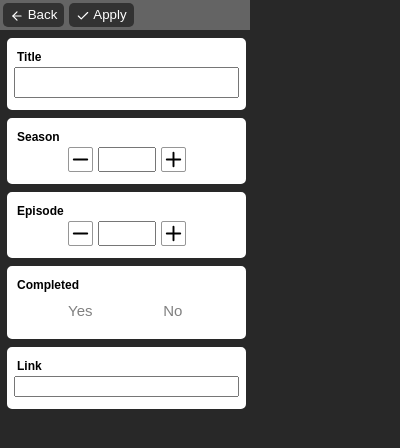
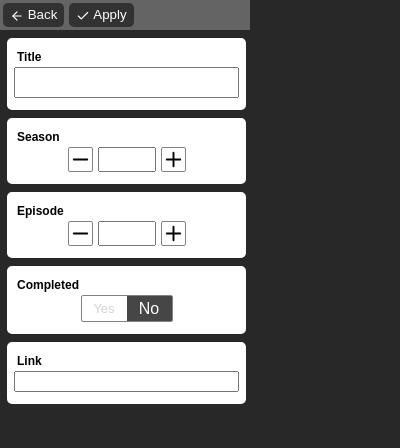
Before and after one commit to spozer/episode-tracker, a browser extension: page popup/edit-form.html in a window 400 px wide. Drawn offline with Linux system fonts and the light colour scheme.

Commit message:
added switch design for completed tag in edit-form

```diff
--- a/popup/edit-form.html
+++ b/popup/edit-form.html
@@ -55,10 +55,10 @@
             </div>
             <div class="series-data-point">
                 <label>Completed</label>
-                <div class="completed-check">
+                <div class="switch switch-right" id="completed-switch">
                     <input type="radio" id="completed-yes" name="completed" value="true">
                     <label for="completed-yes">Yes</label>
-                    <input type="radio" id="completed-no" name="completed" value="false">
+                    <input type="radio" id="completed-no" name="completed" value="false" checked="checked">
                     <label for="completed-no">No</label>
                 </div>
             </div>
--- a/popup/scripts/edit-form.js
+++ b/popup/scripts/edit-form.js
@@ -11,6 +11,7 @@ const episodeIncButton = document.getElementById("episode-inc-button")
 const titleInput = document.getElementById("title-input")
 const seasonInput = document.getElementById("season-input")
 const episodeInput = document.getElementById("episode-input")
+const completedSwitch = document.getElementById("completed-switch")
 const completedInputYes = document.getElementById("completed-yes")
 const completedInputNo = document.getElementById("completed-no")
 const linkInput = document.getElementById("link-input")
@@ -41,6 +42,16 @@ function init() {
   seasonInput.onwheel = () => { return false }
   episodeInput.onwheel = () => { return false }
 
+  completedInputYes.onclick = () => {
+    completedSwitch.classList.remove("switch-right")
+    completedSwitch.classList.add("switch-left")
+  }
+
+  completedInputNo.onclick = () => {
+    completedSwitch.classList.remove("switch-left")
+    completedSwitch.classList.add("switch-right")
+  }
+
   if (isNotEmptyInitialized()) {
     const seriesId = urlParams.get("seriesId")
 
@@ -56,6 +67,8 @@ function init() {
         titleInput.value = series.title
         seasonInput.value = series.season
         episodeInput.value = series.episode
+        completedSwitch.classList.toggle("switch-left", series.completed)
+        completedSwitch.classList.toggle("switch-right", !series.completed)
         completedInputYes.checked = series.completed
         completedInputNo.checked = !series.completed
         linkInput.value = series.link
--- a/popup/scripts/overview.js
+++ b/popup/scripts/overview.js
@@ -136,6 +136,7 @@ function setFilter(filter) {
   currentFilter = filter
   saveOptions()
   fillContainer()
+  seriesCardsContainer.scrollTo(0,0)
 }
 
 function setSort(sort) {
@@ -145,6 +146,7 @@ function setSort(sort) {
   currentSort = sort
   saveOptions()
   fillContainer()
+  seriesCardsContainer.scrollTo(0,0)
 }
 
 function getFilterFunction() {
--- a/popup/styles/edit-form.css
+++ b/popup/styles/edit-form.css
@@ -28,7 +28,6 @@
   border: 2px solid white;
   border-radius: 5px;
   padding: 10px 5px 10px 5px;
-  /* color: white; */
   background-color: white;
 }
 
@@ -49,34 +48,50 @@
   text-align: center;
 }
 
-.completed-check {
-  display: grid;
-  grid-template-columns: 1fr 1fr;
-  padding-left: 20px;
-  padding-right: 20px;
+.switch {
+  display: flex;
+  flex-direction: row;
+  align-self: center;
+  height: 25px;
+  width: 90px;
+  border: 1px solid rgb(130, 130, 130);
+  border-radius: 2px;
+  transition: background-position 0.3s;
 }
 
 /* Disable default radio icons */
-.completed-check>input[type="radio"] {
+.switch>input[type="radio"] {
   display: none;
 }
 
-.completed-check>label {
+.switch>label {
   cursor: pointer;
-  line-height: 2rem;
+  width: 100%;
+  line-height: 25px;
+  align-self: center;
   text-align: center;
   transition: color 0.15s, font-size 0.15s;
+  color: white;
 }
 
-.completed-check>input[type="radio"]:checked+label {
-  /* color: white; */
-  font-size: 20px;
+.switch>input[type="radio"]:checked+label {
+  font-size: 16px;
   font-weight: medium;
 }
 
-.completed-check>input[type="radio"]:not(:checked)+label {
-  color: grey;
-  font-size: 15px;
+.switch>input[type="radio"]:not(:checked)+label {
+  color: lightgray;
+  font-size: 13px;
+}
+
+.switch-right {
+  background: linear-gradient(to right, rgba(100, 100, 100, 0) 33%, rgb(70, 70, 70) 33% 67%, rgba(100, 100, 100, 0) 67%) left;
+  background-size: 150% 100%;
+}
+
+.switch-left {
+  background: linear-gradient(to right, rgba(100, 100, 100, 0) 32%, rgb(70, 70, 70) 32% 66%, rgba(100, 100, 100, 0) 66%) right;
+  background-size: 150% 100%;
 }
 
 .counter {
@@ -101,7 +116,6 @@
 }
 
 .counter>button:hover {
-  /* background-color: darkgrey; */
   background-color: lightgray;
 }
 
@@ -110,17 +124,15 @@
 }
 
 .dec-button {
-  border: 1px solid rgb(150, 150, 150);
+  border: 1px solid rgb(130, 130, 130);
   border-radius: 2px;
   background: url(../icons/minus.svg);
-  /* filter: invert(1); */
 }
 
 .inc-button {
-  border: 1px solid rgb(150, 150, 150);
+  border: 1px solid rgb(130, 130, 130);
   border-radius: 2px;
   background: url(../icons/plus.svg);
-  /* filter: invert(1); */
 }
 
 .hide {
```
Also changed, not shown: manifest.json.
